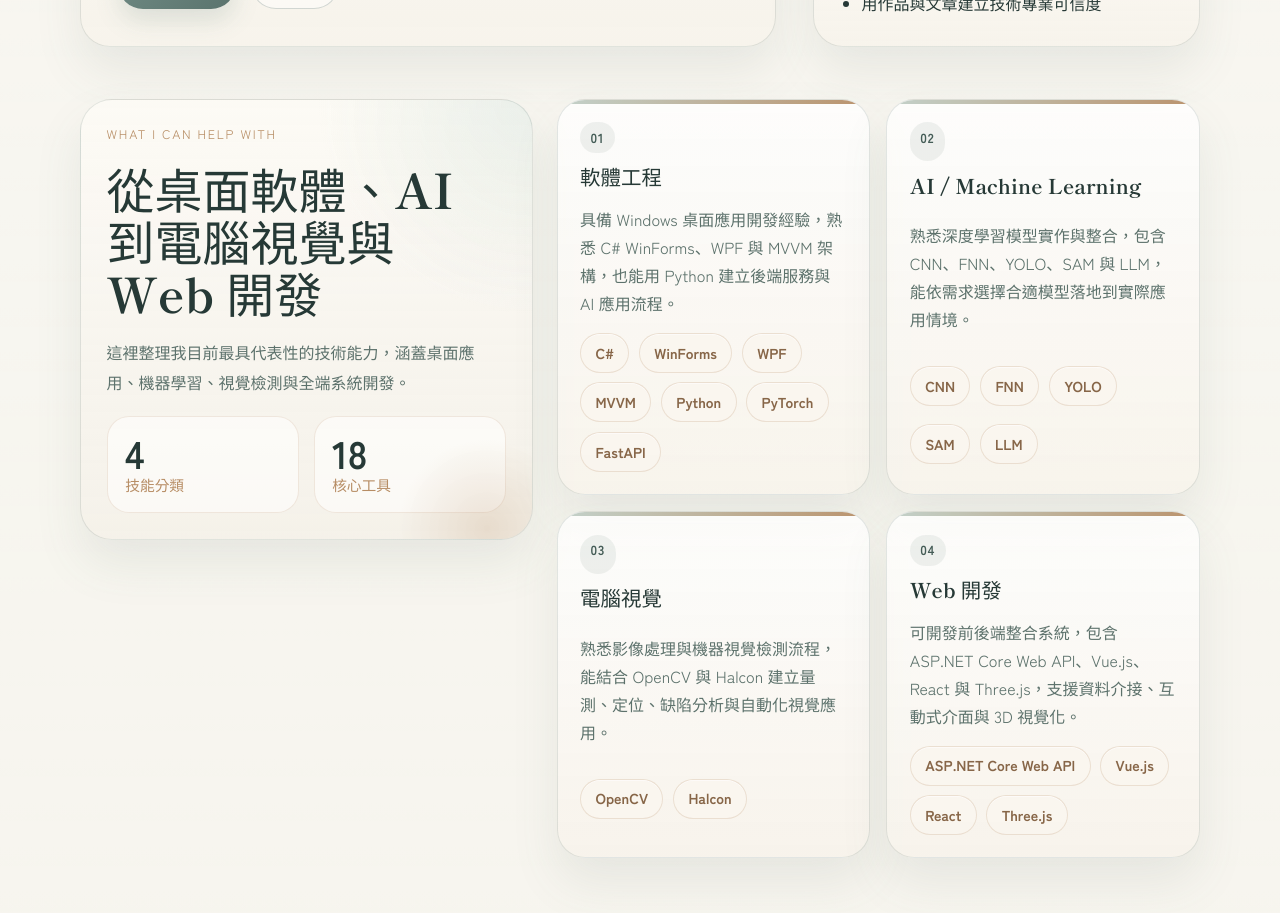
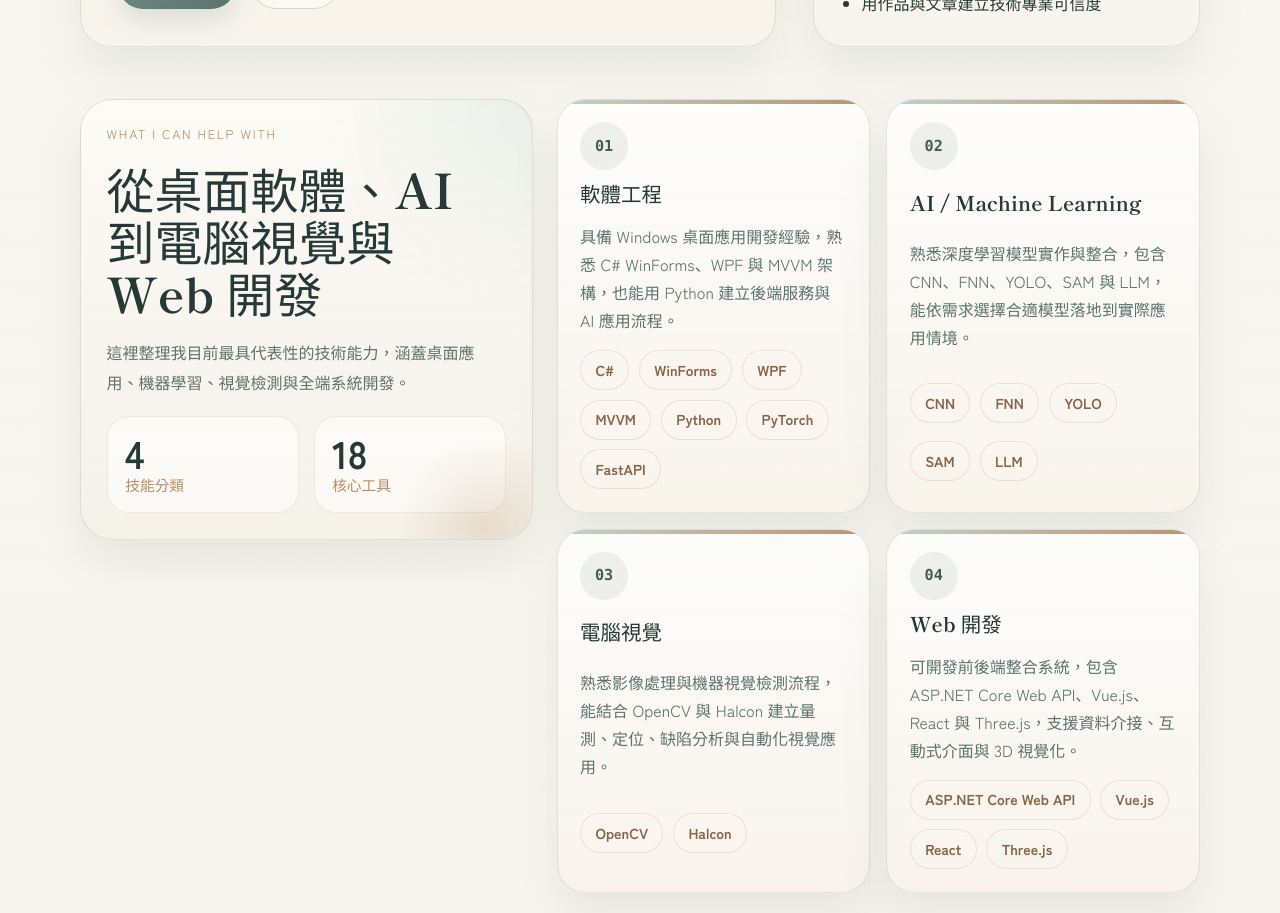
Before and after one commit to Pin5000ms/PersonalPage, a Vue app: page /#/about in a window 1280 px wide. Shown: the part 1000-1913 px from the top of the page. Built offline with nearby package versions, Linux system fonts and the light colour scheme; a web font is replaced by a local one.

Commit message:
skill index修正

```diff
--- a/src/components/sections/SkillsCardsSection.vue
+++ b/src/components/sections/SkillsCardsSection.vue
@@ -200,14 +200,20 @@ const totalTags = computed(() =>
 
 .skill-index {
   display: inline-flex;
-  width: fit-content;
-  padding: 0.35rem 0.65rem;
+  align-items: center;
+  justify-content: center;
+  width: 3rem;
+  height: 3rem;
   border-radius: 999px;
   background: rgba(95, 125, 118, 0.1);
   color: var(--color-primary-deep);
-  font-size: 0.82rem;
+  font-family: "Cascadia Code", "SFMono-Regular", Consolas, monospace;
+  font-size: 0.95rem;
   font-weight: 700;
-  letter-spacing: 0.08em;
+  line-height: 1;
+  letter-spacing: 0;
+  font-variant-numeric: lining-nums tabular-nums;
+  font-feature-settings: "lnum" 1, "tnum" 1;
 }
 
 .skill-title {
```
